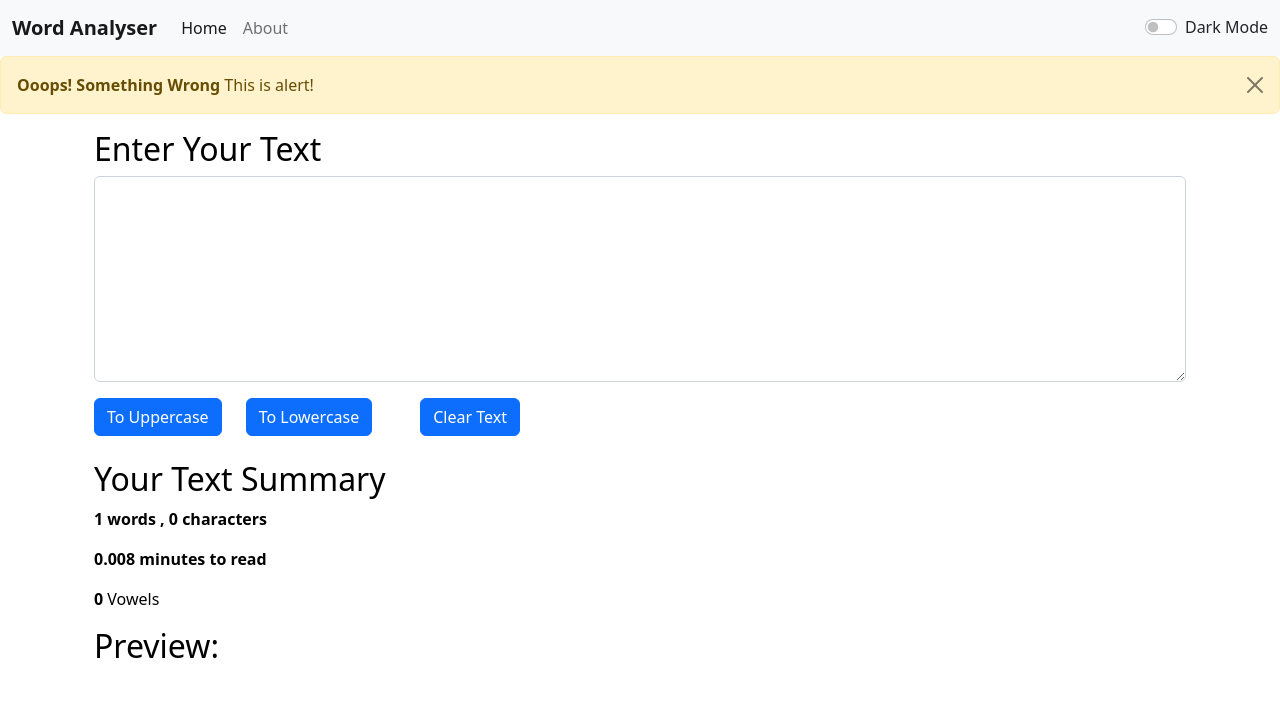
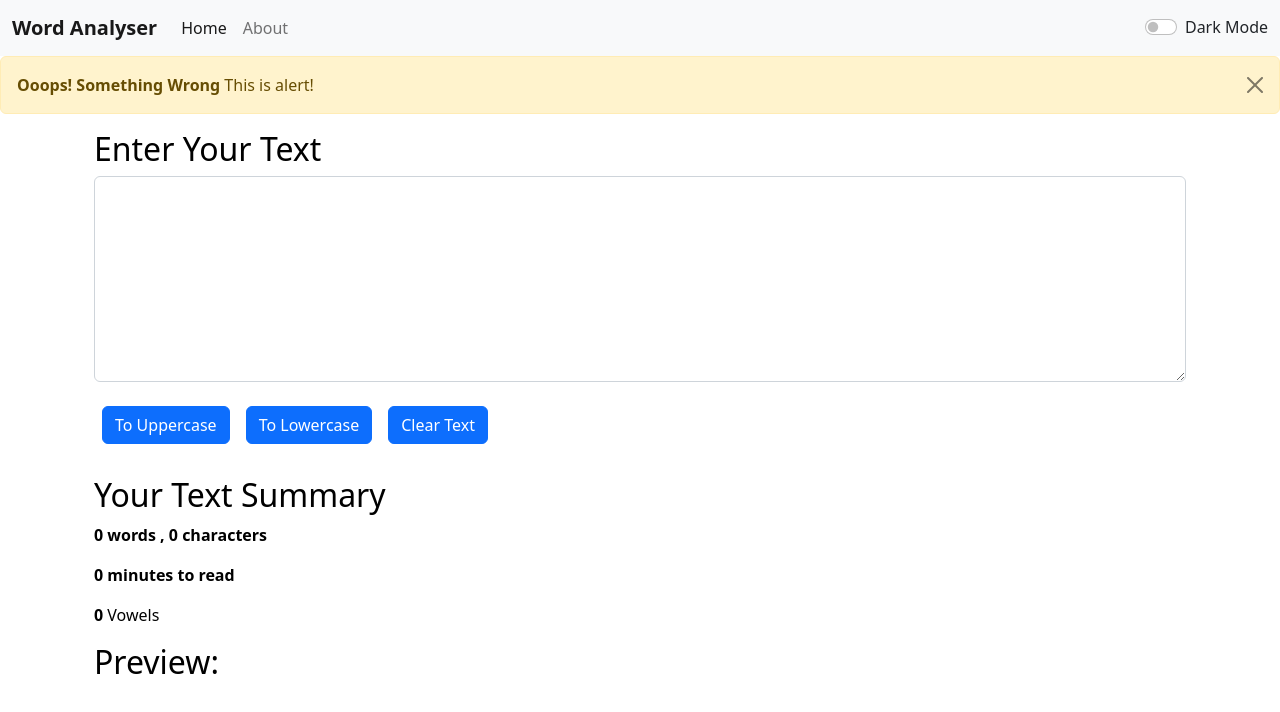
Before and after one commit to aniketraj18/Text-Analyser, a React (Create React App) app: page / in a window 1280 px wide. Shown: the top 712 px of the page. Built offline with nearby package versions, Linux system fonts and the light colour scheme.

Commit message:
debugged!

```diff
--- a/src/Component/Textform.js
+++ b/src/Component/Textform.js
@@ -37,15 +37,15 @@ export default function Textform(props) {
  <div className="mb-3">
   <textarea className="form-control" value={text} onChange={handleOnChange} style={{backgroundColor: props.mode==='dark'?'#3b506e':'white',color:props.mode==='dark'?'white':'black'}} id="myBox" rows="8"></textarea>
  </div>
- <button className="btn btn-primary " onClick={UpClick}>To Uppercase</button>
- <button className="btn btn-primary mx-4" onClick={LowClick}>To Lowercase</button>
- <button className="btn btn-primary mx-4" onClick={ClrClick}>Clear Text</button>
+ <button className="btn btn-primary mx-2 " onClick={UpClick}>To Uppercase</button>
+ <button className="btn btn-primary mx-2" onClick={LowClick}>To Lowercase</button>
+ <button className="btn btn-primary mx-2 my-2" onClick={ClrClick}>Clear Text</button>
  {/* <button className="btn btn-primary mx-4" onClick={NoVowels}>Vowel Count</button> */}
 </div>
 <div className="container my-4 " style={{color: props.mode==='dark'?'white':'black'}}>
   <h2>Your Text Summary</h2>
-  <p><b>{text.split(" ").length} words , {text.length} characters</b></p>
-  <p><b>{0.008*text.split(" ").length} minutes to read </b></p>
+  <p><b>{text.split(" ").filter((element)=>{return element.length!==0}).length} words , {text.length} characters</b></p>
+  <p><b>{0.008*text.split(" ").filter((element)=>{return element.length!==0}).length} minutes to read </b></p>
   <p><b>{NoVowels()}</b> Vowels</p>
   <h2>Preview:</h2>
   <p>{text}</p>
```
